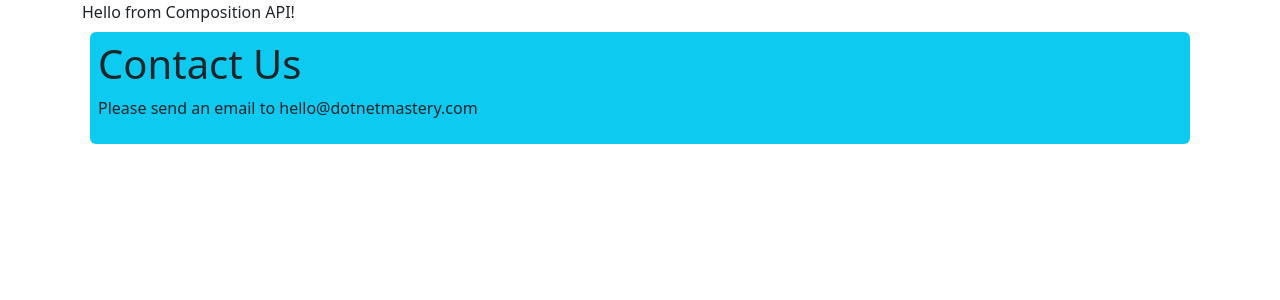
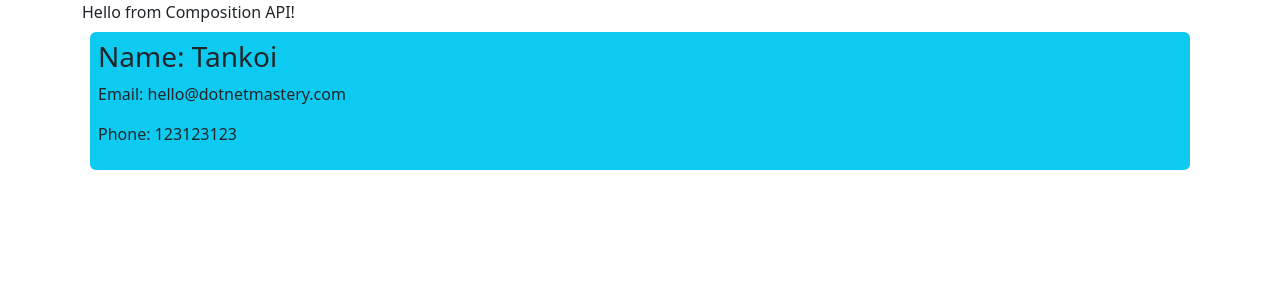
Before and after one commit to tankoi/vue-3-and-net-10-build-full-stack-real-world-app-2025, a Vue app in the folder Section 9 - Create Project/vue-components-demo/: page / in a window 1280 px wide. Shown: the top 300 px of the page. Built offline with nearby package versions, Linux system fonts and the light colour scheme.

Commit message:
80. Passing props

```diff
--- a/Section 9 - Create Project/vue-components-demo/src/App.vue
+++ b/Section 9 - Create Project/vue-components-demo/src/App.vue
@@ -1,13 +1,13 @@
 <template>
     <div class="container">
         <div>{{ message }}</div>
-        <contact-us></contact-us>
+        <contact name="Tankoi" phone="123123123"></contact>
     </div>
 </template>
 
 <script setup>
 import ButtonCounter from './components/ButtonCounter.vue';
-import ContactUs from './components/ContactUs.vue';
+import Contact from './components/Contact.vue';
 
 const message = "Hello from Composition API!";
 </script>
--- /dev/null
+++ b/Section 9 - Create Project/vue-components-demo/src/components/Contact.vue
@@ -0,0 +1,15 @@
+<template>
+    <div class="bg-info rounded p-2 m-2">
+        <h3>Name: {{ name }}</h3>
+        <p>Email: {{ email }}</p>
+        <p>Phone: {{ phone }}</p>
+    </div>
+</template>
+
+<script setup>
+import { ref, defineProps } from 'vue';
+// Composition API code can go here
+const email = ref("hello@dotnetmastery.com");
+const props = defineProps(['name', 'phone']);
+
+</script>
--- a/Section 9 - Create Project/vue-components-demo/src/components/ContactUs.vue
+++ /dev/null
@@ -1,13 +0,0 @@
-<template>
-    <div class="bg-info rounded p-2 m-2">
-        <h1>Contact Us</h1>
-        <p>Please send an email to {{ email }}</p>
-    </div>
-</template>
-
-<script setup>
-import { ref } from 'vue';
-// Composition API code can go here
-const email = ref("hello@dotnetmastery.com");
-
-</script>
```
